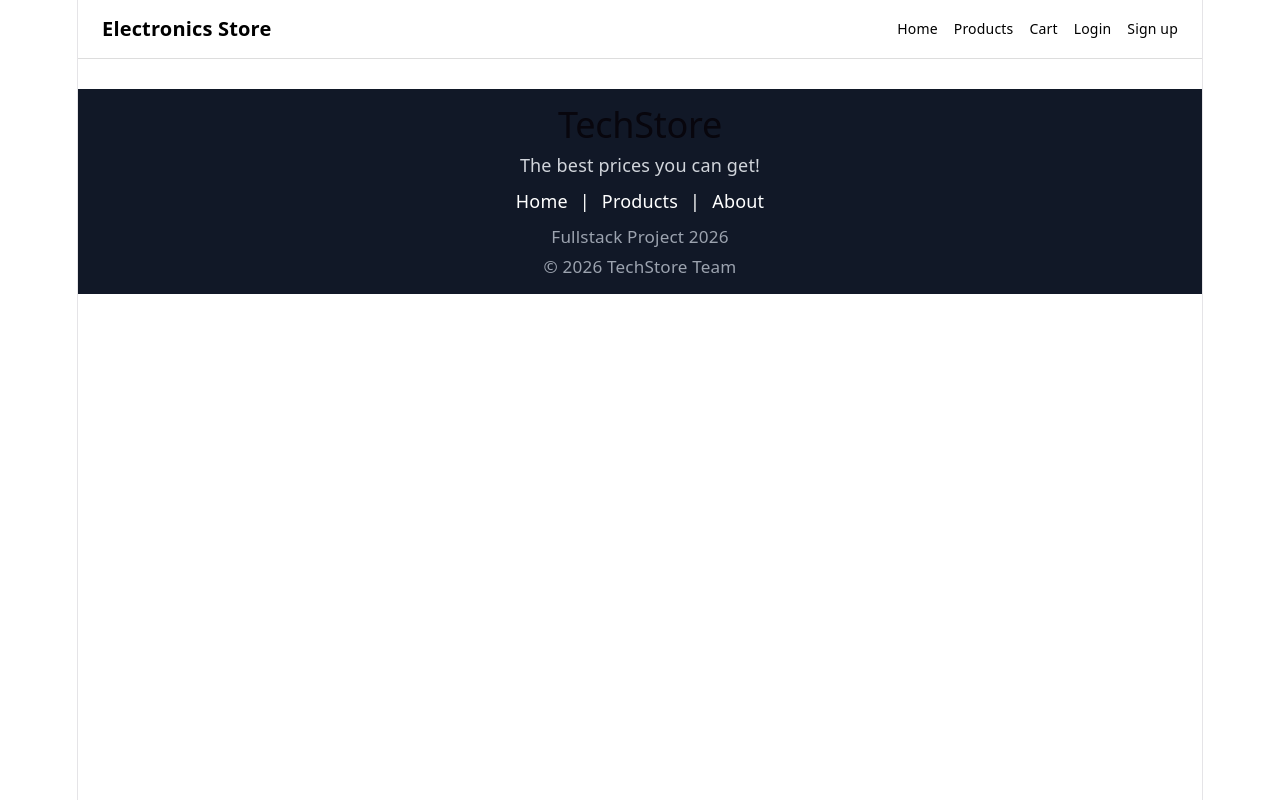
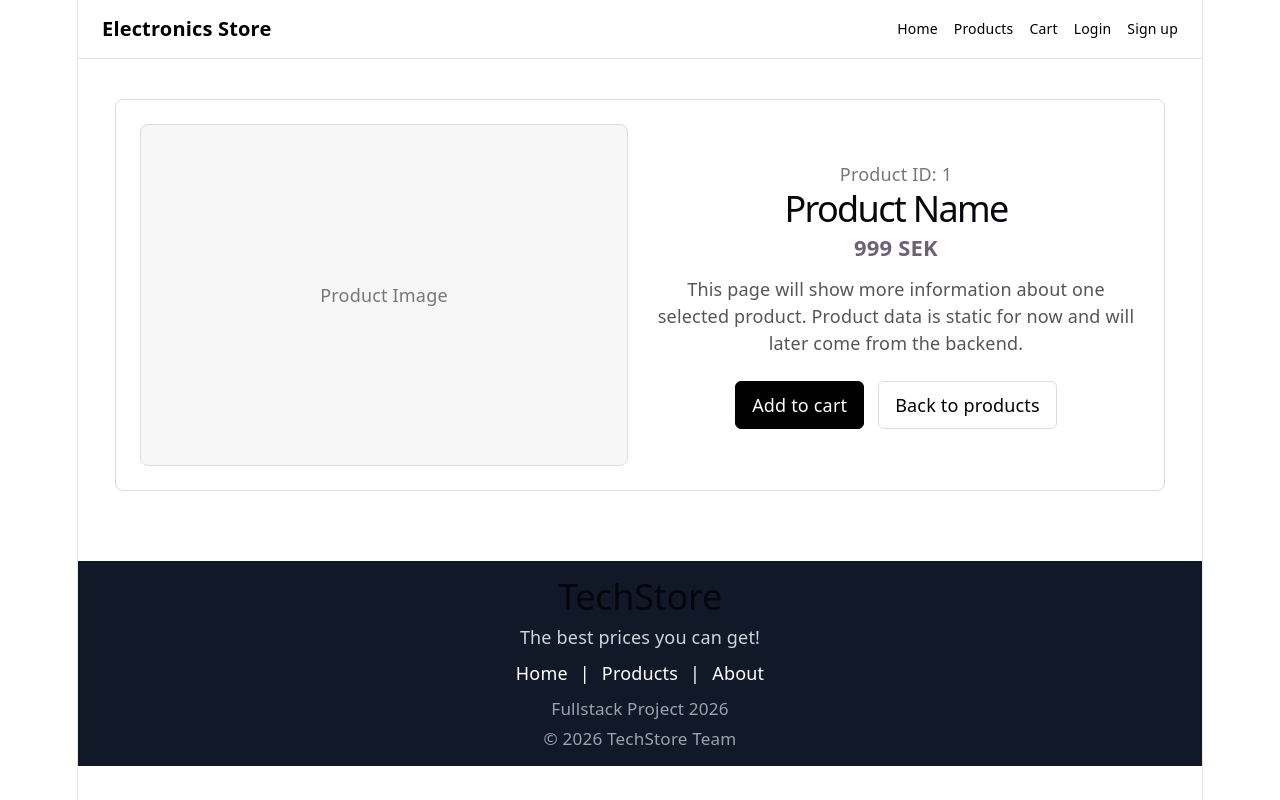
Before and after one commit to aklimson/Online-store, a React app in the folder frontend/: page /products/1 in a window 1280 px wide. Built offline with nearby package versions, Linux system fonts and the light colour scheme; the HTML template or start-up script is replaced by a standard one.

Commit message:
feat: added product details page

```diff
--- a/frontend/src/App.jsx
+++ b/frontend/src/App.jsx
@@ -6,6 +6,7 @@ import About from "./pages/About";
 import Login from "./pages/Login";
 import Signup from "./pages/Signup";
 import Cart from "./pages/Cart";
+import ProductDetails from "./pages/ProductDetails";
 
 import Navbar from "./components/Navbar";
 import Footer from "./components/Footer";
@@ -21,6 +22,7 @@ function App() {
         <Route path="/cart" element={<Cart />} />
         <Route path="/login" element={<Login />} />
         <Route path="/signup" element={<Signup />} />
+        <Route path="/products/:id" element={<ProductDetails />} />
       </Routes>
 
       <Footer />
--- a/frontend/src/pages/ProductDetails.jsx
+++ b/frontend/src/pages/ProductDetails.jsx
@@ -0,0 +1,37 @@
+import { Link, useParams } from "react-router-dom";
+import "../styles/ProductDetails.css";
+
+function ProductDetails() {
+  const { id } = useParams();
+
+  return (
+    <main className="product-details-page">
+      <section className="product-details-card">
+        <div className="product-details-image">Product Image</div>
+
+        <div className="product-details-info">
+          <p className="product-details-label">Product ID: {id}</p>
+          <h1>Product Name</h1>
+          <p className="product-details-price">999 SEK</p>
+
+          <p className="product-details-description">
+            This page will show more information about one selected product.
+            Product data is static for now and will later come from the backend.
+          </p>
+
+          <div className="product-details-actions">
+            <Link className="details-button primary-button" to="/cart">
+              Add to cart
+            </Link>
+
+            <Link className="details-button secondary-button" to="/products">
+              Back to products
+            </Link>
+          </div>
+        </div>
+      </section>
+    </main>
+  );
+}
+
+export default ProductDetails;
--- a/frontend/src/pages/Products.jsx
+++ b/frontend/src/pages/Products.jsx
@@ -1,4 +1,5 @@
 import "../styles/Products.css";
+import { Link } from "react-router-dom";
 
 function Products() {
   const products = [
@@ -47,7 +48,9 @@ function Products() {
               <p className="product-description">{product.description}</p>
               <p className="product-price">{product.price}</p>
 
-              <button className="product-button">View product</button>
+              <Link className="product-button" to={`/products/${product.id}`}>
+                View product
+              </Link>
             </div>
           </div>
         ))}
--- /dev/null
+++ b/frontend/src/styles/ProductDetails.css
@@ -0,0 +1,134 @@
+.product-details-page {
+  padding: 40px 24px;
+}
+
+.product-details-card {
+  max-width: 1000px;
+  margin: 0 auto;
+  display: grid;
+  grid-template-columns: 1fr 1fr;
+  gap: 24px;
+  border: 1px solid #ddd;
+  border-radius: 8px;
+  padding: 24px;
+}
+
+.product-details-image {
+  min-height: 300px;
+  border: 1px solid #ddd;
+  border-radius: 8px;
+  background-color: #f7f7f7;
+  color: #777;
+  display: flex;
+  align-items: center;
+  justify-content: center;
+  text-align: center;
+  padding: 20px;
+}
+
+.product-details-info {
+  display: flex;
+  flex-direction: column;
+  justify-content: center;
+  text-align: center;
+}
+
+.product-details-info h1 {
+  font-size: 36px;
+  margin: 8px 0 12px;
+}
+
+.product-details-label {
+  color: #777;
+  margin: 0;
+}
+
+.product-details-price {
+  font-weight: bold;
+  font-size: 22px;
+  margin-bottom: 16px;
+}
+
+.product-details-description {
+  color: #555;
+  line-height: 1.5;
+  margin-bottom: 24px;
+}
+
+.product-details-actions {
+  display: flex;
+  justify-content: center;
+  align-items: center;
+  gap: 14px;
+  flex-wrap: wrap;
+}
+
+.details-button {
+  padding: 10px 16px;
+  border-radius: 6px;
+  text-decoration: none;
+  cursor: pointer;
+  display: inline-block;
+}
+
+.primary-button {
+  background: black;
+  color: white;
+  border: 1px solid black;
+}
+
+.secondary-button {
+  background: white;
+  color: black;
+  border: 1px solid #ddd;
+}
+
+.details-button:hover {
+  opacity: 0.85;
+}
+
+/* tablet */
+@media (max-width: 768px) {
+  .product-details-page {
+    padding: 32px 18px;
+  }
+
+  .product-details-card {
+    grid-template-columns: 1fr;
+  }
+
+  .product-details-image {
+    min-height: 240px;
+  }
+
+  .product-details-info h1 {
+    font-size: 30px;
+  }
+}
+
+/* mobile */
+@media (max-width: 480px) {
+  .product-details-page {
+    padding: 24px 14px;
+  }
+
+  .product-details-card {
+    padding: 16px;
+  }
+
+  .product-details-image {
+    min-height: 200px;
+  }
+
+  .product-details-info h1 {
+    font-size: 26px;
+  }
+
+  .product-details-actions {
+    flex-direction: column;
+  }
+
+  .details-button {
+    text-align: center;
+  }
+}
--- a/frontend/src/styles/Products.css
+++ b/frontend/src/styles/Products.css
@@ -79,6 +79,7 @@
   border: none;
   border-radius: 6px;
   cursor: pointer;
+  text-decoration: none;
 }
 
 .product-button:hover {
```
